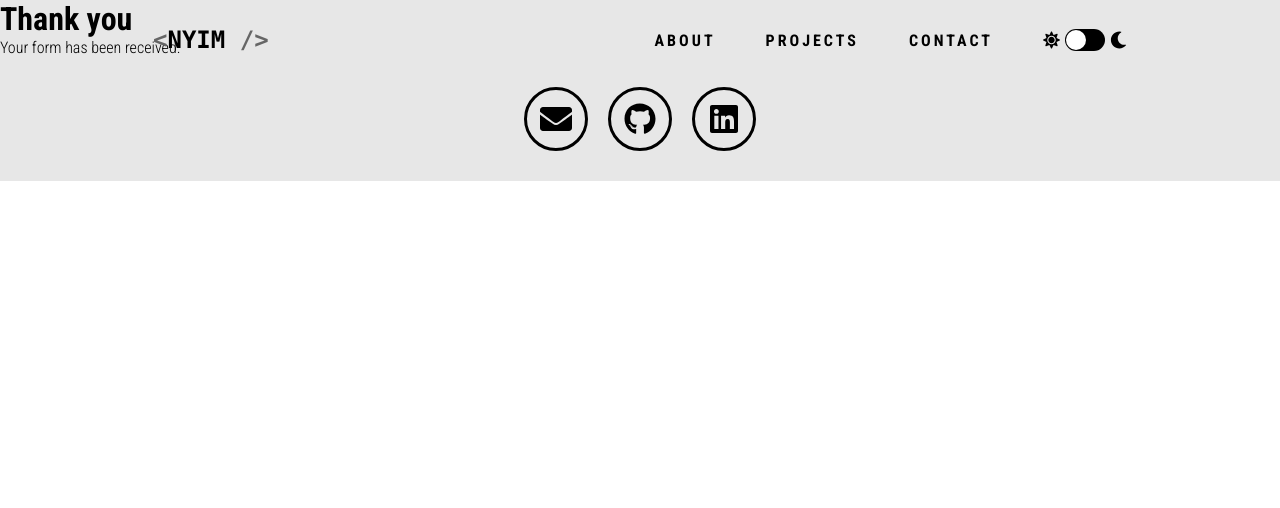
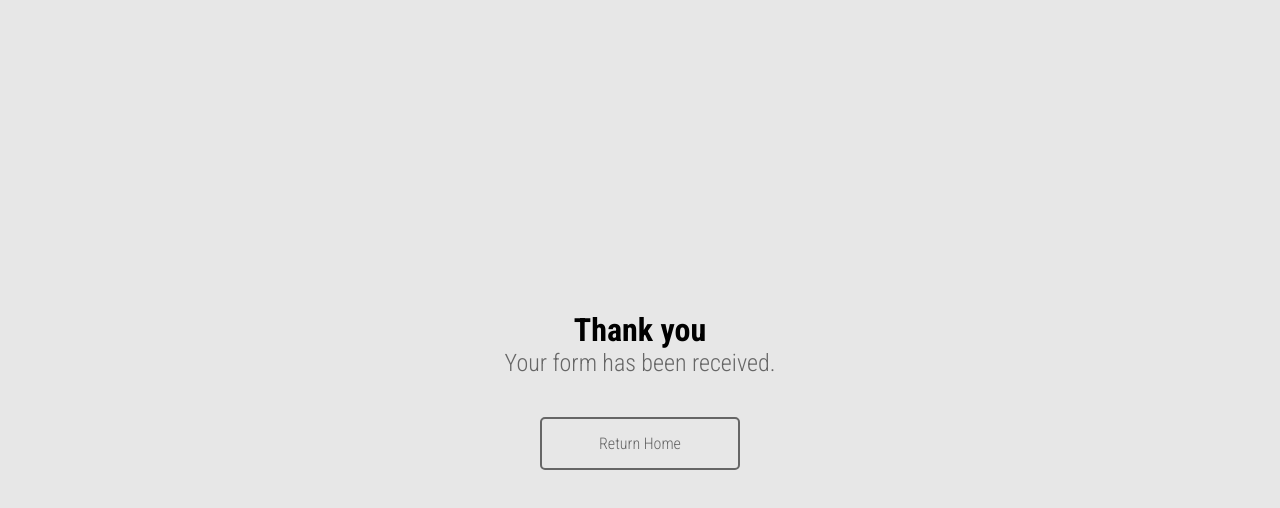
Before and after one commit to nicky-yim/my-app-v1, a Gatsby site: page /thank-you in a window 1280 px wide. Built offline with nearby package versions, Linux system fonts and the light colour scheme; Gatsby itself is replaced by a stand-in of ours.

Commit message:
404 and thank you pages

```diff
--- /dev/null
+++ b/src/components/static-layout.js
@@ -0,0 +1,71 @@
+import React from 'react'
+import { Link } from 'gatsby'
+import styled from 'styled-components'
+
+import { GlobalStyle, Body, ButtonStyle } from '../styles/global-styles'
+import Theme from '../components/theme'
+import Meta from '../components/meta'
+
+const Container = styled.section`
+    width: 100%;
+    min-height: 100vh;
+    padding: 15px;
+    background-color: ${({ theme }) => theme.coverBg};
+    display: flex;
+    align-items: center;
+    justify-content: center;
+`
+
+const Wrapper = styled.div`
+    display: flex;
+    flex-direction: column;
+    align-items: center;
+    justify-content: center;
+    text-decoration: none;
+
+    h1 {
+        font-weight: bold;
+        font-size: 32px;
+        color: ${({ theme }) => theme.primaryColor};
+    }
+
+    p {
+        font-size: 24px;
+        margin-bottom: 20px;
+        color: ${({ theme }) => theme.secondaryColor};
+    }
+`
+
+const HomeButton = styled(Link)`
+    ${ButtonStyle}
+    width: 200px;
+    text-align: center;
+    color: ${({ theme }) => theme.secondaryColor};
+    background-color: ${({ theme }) => theme.background};
+    border: 2px solid ${({ theme }) => theme.secondaryColor};
+
+    :hover {
+        color: ${({ theme }) => theme.fontColor};
+        background-color: ${({ theme }) => theme.secondaryColor};
+        border: 2px solid ${({ theme }) => theme.secondaryColor};
+    }
+`
+
+const StaticLayout = props => {
+    return (
+        <Theme>
+            <GlobalStyle />
+            <Body>
+                <Meta />
+                <Container>
+                    <Wrapper>
+                        {props.children}
+                        <HomeButton to="/">Return Home</HomeButton>
+                    </Wrapper>
+                </Container>
+            </Body>
+        </Theme>
+    )
+}
+
+export default StaticLayout
--- a/src/pages/thank-you.js
+++ b/src/pages/thank-you.js
@@ -1,15 +1,12 @@
 import React from 'react'
-
-import Layout from '../components/layout'
+import StaticLayout from '../components/static-layout'
 
 const ThankYou = () => {
     return (
-        <Layout>
-            <div>
-                <h1>Thank you</h1>
-                <p>Your form has been received.</p>
-            </div>
-        </Layout>
+        <StaticLayout>
+            <h1>Thank you</h1>
+            <p>Your form has been received.</p>
+        </StaticLayout>
     )
 }
 
```
Also changed, not shown: src/pages/404.js (added, +13 -0 lines).
